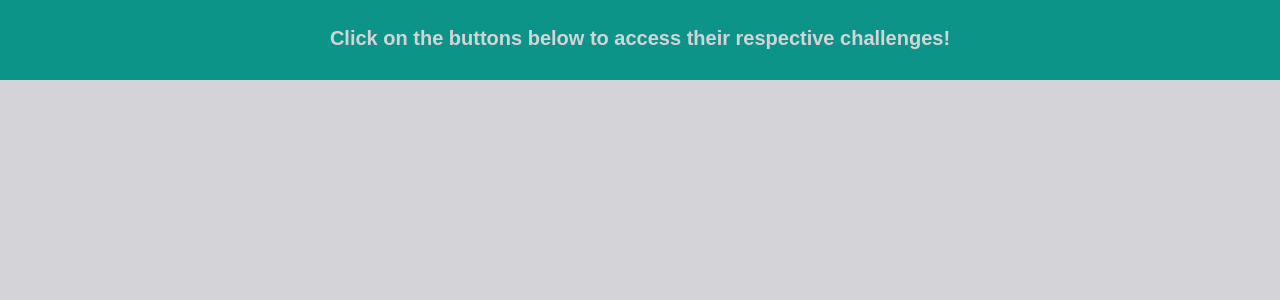
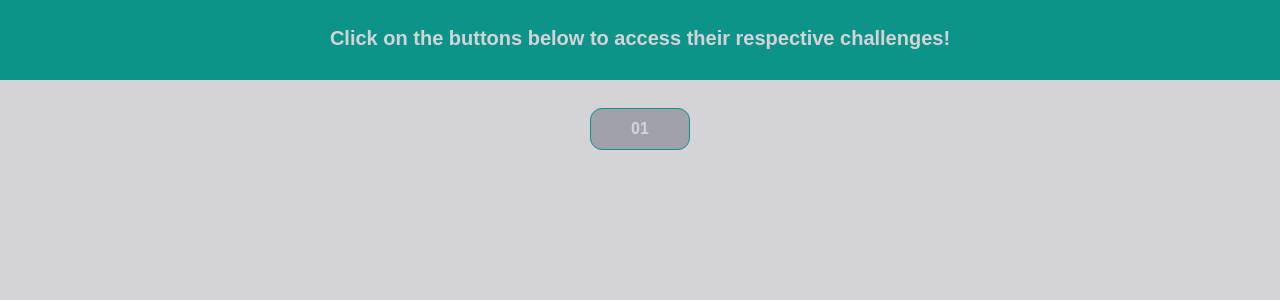
Before and after one commit to kelitasukita/training-programming-logic, a Next.js app: page / in a window 1280 px wide. Shown: the top 300 px of the page. Built offline with nearby package versions, Linux system fonts and the light colour scheme.

Commit message:
Create a link page to the button component

```diff
--- a/src/app/challenge-01/page.tsx
+++ b/src/app/challenge-01/page.tsx
@@ -1,7 +1,5 @@
 export default function Challenge01() {
   return (
-    <article className='flex mt-8'>
-      <button className='border border-teal-600 border-solid px-10 py-2 rounded-xl bg-zinc-400 text-zinc-300 font-bold '>01</button>
-    </article>
+    <h1>Exercicio 01:</h1>
   )
 }
--- /dev/null
+++ b/src/app/components/ButtonLink.tsx
@@ -0,0 +1,14 @@
+import Link from 'next/link';
+
+export default function ButtonLink({ href, children }) {
+
+  return (
+    <Link className='mt-14 mx-4' href={href}>
+      <button className='border border-teal-600 border-solid px-10 py-2 rounded-xl bg-zinc-400 text-zinc-300
+      font-bold '>
+        {children}
+      </button>
+    </Link>
+
+  )
+}
--- a/src/app/page.tsx
+++ b/src/app/page.tsx
@@ -1,10 +1,10 @@
-import { Inter } from 'next/font/google'
 
-const inter = Inter({ subsets: ['latin'] })
+
+import ButtonLink from './components/ButtonLink';
 
 export default function Home() {
   return (
-    <main>
+    <main className='w-vw'>
       <article>
         <div>
           <h1 className='text-zinc-300 text-xl font-semibold -mt-14 text-center'>
@@ -12,7 +12,10 @@ export default function Home() {
           </h1>
         </div>
       </article>
-      <article>
+      <article className='flex flex-wrap justify-center items-center w-4/5 mx-auto'>
+        <ButtonLink href="/challenge-01">
+          01
+        </ButtonLink>
 
       </article>
     </main>
```
